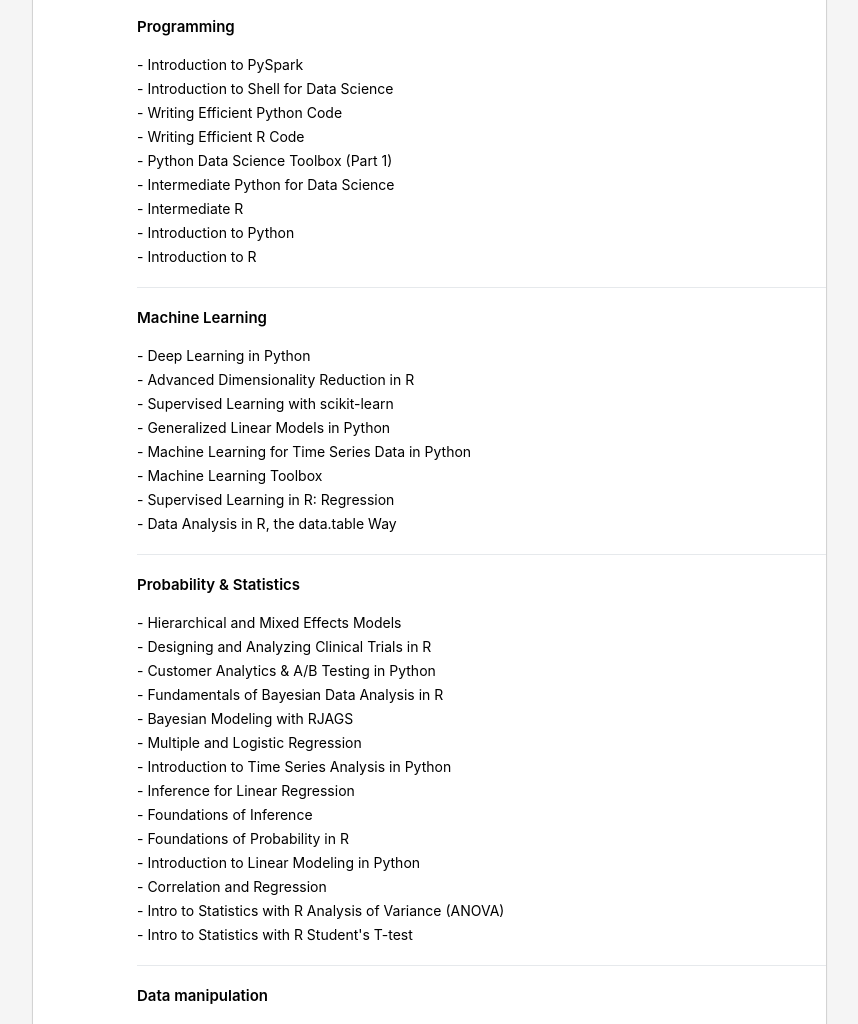
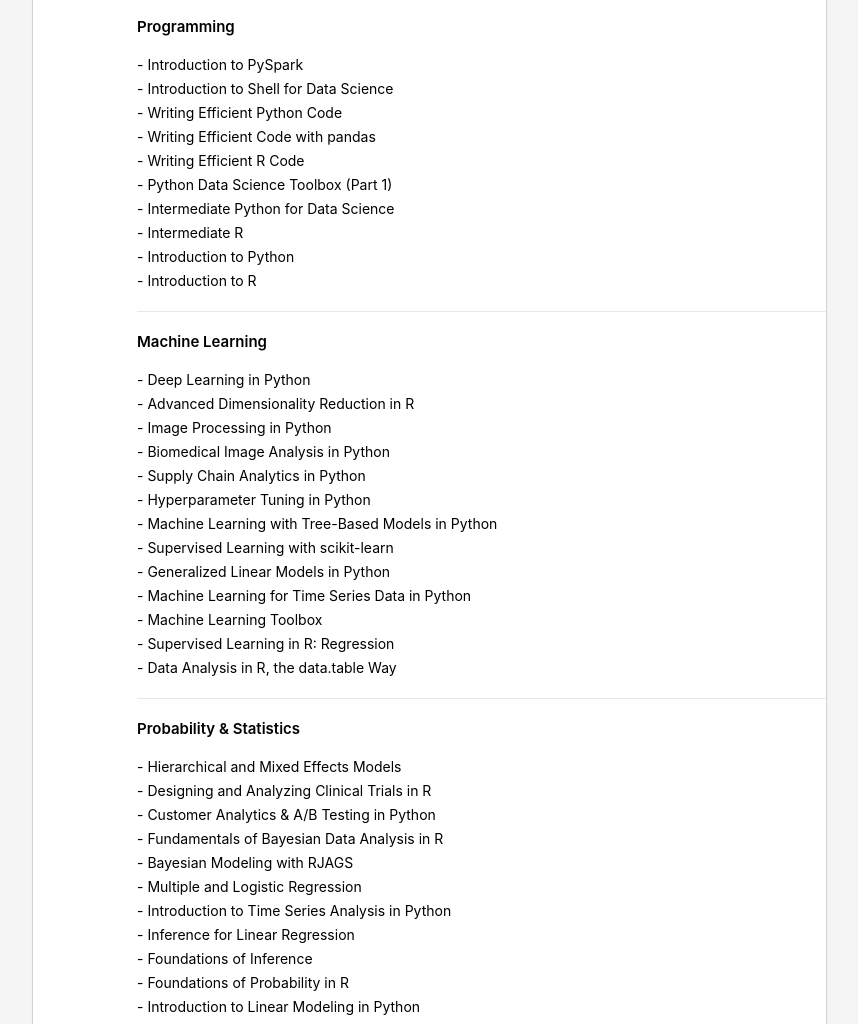
Before and after one commit to AndresCamposM/CoursesAndCertifications, a plain HTML site: page index.html in a window 1280 px wide. Shown: the part 683-1707 px from the top of the page, without its empty margins (78-936 px from the left). Drawn offline with Linux system fonts and the light colour scheme.

Commit message:
Update index.html

```diff
--- a/index.html
+++ b/index.html
@@ -109,7 +109,7 @@ Under no circumstances it seeks to deceive or pretend to be something that is no
 
 	</style>
   <cabecera>
-  <a href="https://www.linkedin.com/in/andres-campos-mercado/"><img id="image" src="https://media-exp1.licdn.com/dms/image/C5103AQFySnF0CodZhw/profile-displayphoto-shrink_100_100/0?e=1590624000&v=beta&t=1GKnK20NcehpP6p_qUSDQZ_XLeqr0kPKwwG01eeU0wU" ></a>
+  <a href="https://www.linkedin.com/in/andres-campos-mercado/"><img id="image" src="https://media-exp1.licdn.com/dms/image/C5103AQFySnF0CodZhw/profile-displayphoto-shrink_200_200/0?e=1596067200&v=beta&t=2Z_leZIpTs7Oy22z3eBkwf7y09TPnyB6T663OIMHJHM" ></a>
   <a href="https://www.linkedin.com/in/andres-campos-mercado/" style="text-decoration: none; color:black;">Andrés Campos Mercado</a><br>
   <a href="https://www.linkedin.com/in/andres-campos-mercado/" style="text-decoration: none; color:black;"><span style="color:rgba(0,0,0,.6); font-size: 14px; font-weight: 500;";>Advanced Analytics & Statistics | Data Science</span></a>
   </cabecera>
@@ -139,7 +139,6 @@ Under no circumstances it seeks to deceive or pretend to be something that is no
   <p id="element"></p>
   <p id="categoria"> Course certificates </p>
   <a href="https://www.coursera.org/account/accomplishments/certificate/ZMFZCBMSP4ZP" ga-event-category="Cursos" ga-event-action="Clickeo" ga-event-label="- Google Cloud Platform Big Data and Machine Learning Fundamentals" style="text-decoration: none; color:black;" id="texto" >- Google Cloud Platform Big Data and Machine Learning Fundamentals</a><br>
-
   <a href="https://www.coursera.org/account/accomplishments/verify/Q8BZXC34QAX2" ga-event-category="Cursos" ga-event-action="Clickeo" ga-event-label="- Improving your statistical inferences" style="text-decoration: none; color:black;" id="texto">- Improving your statistical inferences</a><br>
   <a href="https://www.coursera.org/account/accomplishments/verify/DHENF68YFU6R" ga-event-category="Cursos" ga-event-action="Clickeo" ga-event-label="- Improving your statistical questions" style="text-decoration: none; color:black;" id="texto">- Improving your statistical questions</a><br>
   <a href="https://www.qwiklabs.com/public_profiles/a7d1ba3c-e876-4e45-bcd4-68b0f0d097cf" ga-event-category="Cursos" ga-event-action="Clickeo" ga-event-label="- Machine Learning APIs" style="text-decoration: none; color:black;" id="texto" >- Machine Learning APIs</a><br>
@@ -150,6 +149,7 @@ Under no circumstances it seeks to deceive or pretend to be something that is no
   <a href="https://drive.google.com/open?id=12f0Q41qI64iI7RY72hF8tow2M9uj2aYR" ga-event-category="Cursos" ga-event-action="Clickeo" ga-event-label="- Introduction to PySpark" style="text-decoration: none; color:black;" id="texto" >- Introduction to PySpark</a><br>
   <a href="https://drive.google.com/open?id=1msPR9S27p4iJEGfaKH2Rg52vcfIzlf2_" ga-event-category="Cursos" ga-event-action="Clickeo" ga-event-label="- Introduction to Shell for Data Science" style="text-decoration: none; color:black;" id="texto" >- Introduction to Shell for Data Science</a><br>
   <a href="https://drive.google.com/open?id=1ioPpyItF1AcVZfocByhP6jOzYHRjN7cy" ga-event-category="Cursos" ga-event-action="Clickeo" ga-event-label="- Writing Efficient Python Code" style="text-decoration: none; color:black;" id="texto">- Writing Efficient Python Code</a><br>
+  <a href="https://drive.google.com/file/d/1OGEFPvFTqEAG34SyXs4Xf_Uni2Vy6-mm/view?usp=sharing" ga-event-category="Cursos" ga-event-action="Clickeo" ga-event-label="- Writing Efficient Code with pandas" style="text-decoration: none; color:black;" id="texto">- Writing Efficient Code with pandas</a><br>
   <a href="https://drive.google.com/open?id=1WyF_w8SvMyytcvxfAqtVq6r_bktLppid" ga-event-category="Cursos" ga-event-action="Clickeo" ga-event-label="- Writing Efficient R Code" style="text-decoration: none; color:black;" id="texto">- Writing Efficient R Code</a><br>
   <a href="https://drive.google.com/open?id=1V3_9kp29Bs7N2L1vPy0P3SHUsvS-900I" ga-event-category="Cursos" ga-event-action="Clickeo" ga-event-label="- Python Data Science Toolbox (Part 1)" style="text-decoration: none; color:black;" id="texto">- Python Data Science Toolbox (Part 1)</a><br>
   <a href="https://drive.google.com/open?id=1Uh17wE5DtazYjhBR4fb9Z0GbyZTNMYOT" ga-event-category="Cursos" ga-event-action="Clickeo" ga-event-label="- Intermediate Python for Data Science" style="text-decoration: none; color:black;" id="texto">- Intermediate Python for Data Science</a><br>
@@ -160,6 +160,11 @@ Under no circumstances it seeks to deceive or pretend to be something that is no
   <p id="categoria"> Machine Learning </p>
   <a href="https://drive.google.com/open?id=1RlDldrz3_yST_aRqgbIgKrgrD0TKnhlV" ga-event-category="Cursos" ga-event-action="Clickeo" ga-event-label="- Deep Learning in Python" style="text-decoration: none; color:black;" id="texto">- Deep Learning in Python</a><br>
   <a href="https://drive.google.com/open?id=1BciOde5QJ3wniAeck923K6odKM3Dcosh" ga-event-category="Cursos" ga-event-action="Clickeo" ga-event-label="- Advanced Dimensionality Reduction in R" style="text-decoration: none; color:black;" id="texto">- Advanced Dimensionality Reduction in R</a><br>
+  <a href="https://drive.google.com/file/d/1Hj1L-a2ghrhpf0DCs7bt1D_ioX74m_Ac/view?usp=sharing" ga-event-category="Cursos" ga-event-action="Clickeo" ga-event-label="- Image Processing in Python" style="text-decoration: none; color:black;" id="texto">- Image Processing in Python</a><br>
+  <a href="https://drive.google.com/file/d/1dzqoJWV77VmzPycEu5mlhafY2Bbva8wT/view?usp=sharing" ga-event-category="Cursos" ga-event-action="Clickeo" ga-event-label="- Biomedical Image Analysis in Python" style="text-decoration: none; color:black;" id="texto">- Biomedical Image Analysis in Python</a><br>
+  <a href="https://drive.google.com/file/d/1yGQeWThldZmWcODDR6foddryTfYvDjXC/view?usp=sharing" ga-event-category="Cursos" ga-event-action="Clickeo" ga-event-label="- Supply Chain Analytics in Python" style="text-decoration: none; color:black;" id="texto">- Supply Chain Analytics in Python</a><br>
+  <a href="https://drive.google.com/file/d/1FL_JMqPPG8s5z2_YMj9QuvgCYLXiW0Q0/view?usp=sharing" ga-event-category="Cursos" ga-event-action="Clickeo" ga-event-label="- Hyperparameter Tuning in Python" style="text-decoration: none; color:black;" id="texto">- Hyperparameter Tuning in Python</a><br>
+  <a href="https://drive.google.com/file/d/1FcuSNgCvk75ilLL1QF7B0mIOPfABAZ89/view?usp=sharing" ga-event-category="Cursos" ga-event-action="Clickeo" ga-event-label="- Machine Learning with Tree-Based Models in Python" style="text-decoration: none; color:black;" id="texto">- Machine Learning with Tree-Based Models in Python</a><br>
   <a href="https://drive.google.com/open?id=10VrYcw7Lztdny5QcIVGM9MYgPBziV9Km" ga-event-category="Cursos" ga-event-action="Clickeo" ga-event-label="- Supervised Learning with scikit-learn" style="text-decoration: none; color:black;" id="texto">- Supervised Learning with scikit-learn</a><br>
   <a href="https://drive.google.com/open?id=1vdH3MVThth-CyX9AudzmVcXEzufcOFKV" ga-event-category="Cursos" ga-event-action="Clickeo" ga-event-label="- Generalized Linear Models in Python" style="text-decoration: none; color:black;" id="texto">- Generalized Linear Models in Python</a><br>
   <a href="https://drive.google.com/open?id=1-dXounnStoJQ4p5BNPeTjUg8f3r9l3BF" ga-event-category="Cursos" ga-event-action="Clickeo" ga-event-label="- Machine Learning for Time Series Data in Python" style="text-decoration: none; color:black;" id="texto">- Machine Learning for Time Series Data in Python</a><br>
```
